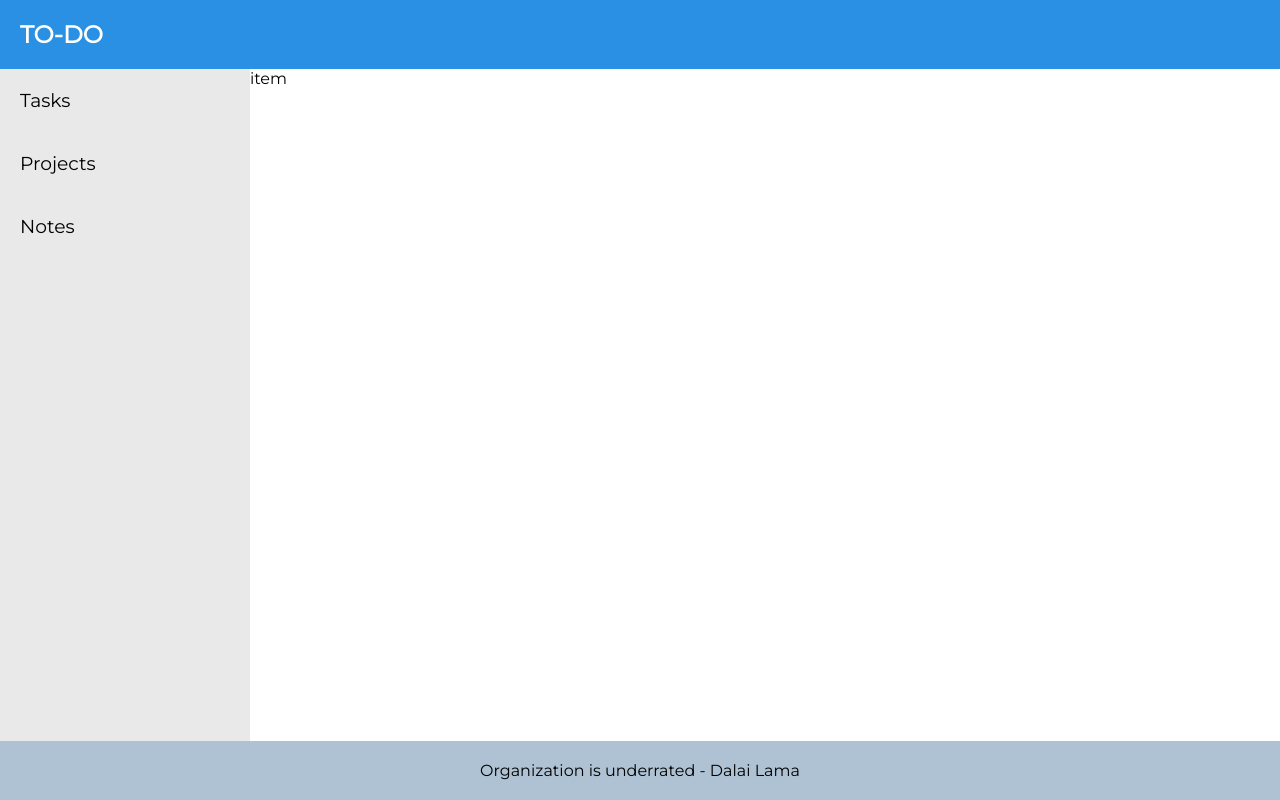
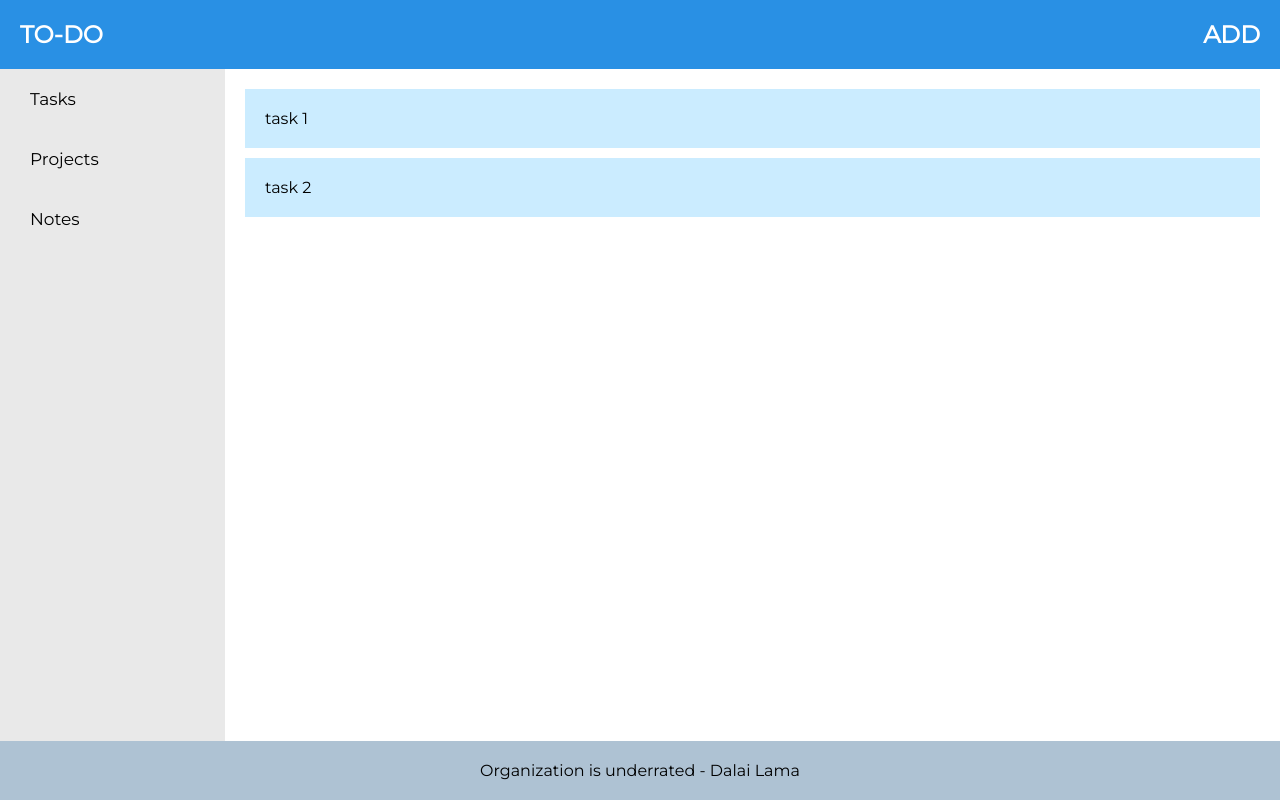
Before and after one commit to CarlosCapili/ToDoList, a website built with webpack: page dist/index.html in a window 1280 px wide. Built offline with nearby package versions, Linux system fonts and the light colour scheme.

Commit message:
Finished layout

```diff
--- a/dist/index.html
+++ b/dist/index.html
@@ -13,6 +13,7 @@
     <div class="content">
         <header class="page-header">
             <h2>TO-DO</h2>
+            <h2 id="add">ADD</h2>
         </header>
         <div class="page-main">
             <div class="row">
@@ -24,8 +25,9 @@
                     </div>
                 </div>
                 <div id="right" class="column">
-                    <div class="list-items">
-                        item
+                    <div class="list">
+                        <div class="task">task 1</div>
+                        <div class="task">task 2</div>
                     </div>
                 </div>
             </div>
--- a/dist/style.css
+++ b/dist/style.css
@@ -19,6 +19,16 @@ body {
     color: #ffffff;
     background-color: rgb(41, 144, 228);
     padding: 20px;
+    display: flex;
+}
+
+#add {
+    margin-left: auto;
+}
+
+#add:hover {
+    cursor: pointer;
+    color:#ffba26
 }
 
 /* Main styles */
@@ -37,8 +47,9 @@ body {
 }
 
 .item {
-    padding: 20px;
+    padding: 20px 30px;
     font-weight: normal;
+    font-size: 17px;
 }
 
 .item:hover {
@@ -46,17 +57,24 @@ body {
     background-color: rgb(212, 212, 212);
 }
 
+.task {
+    padding: 20px;
+    margin: 10px 20px;
+    background-color: rgb(203, 236, 255);
+}
+
 .side-bar {
 
 }
 
-.list-items {
-
+.list {
+    margin: 20px auto;
+    max-width: 1440px;
 }
 
 #left {
     background-color: rgb(233, 233, 233);
-    max-width: 250px;
+    max-width: 225px;
 }
 
 
```
Also changed, not shown: dist/addCircle.png (added).
